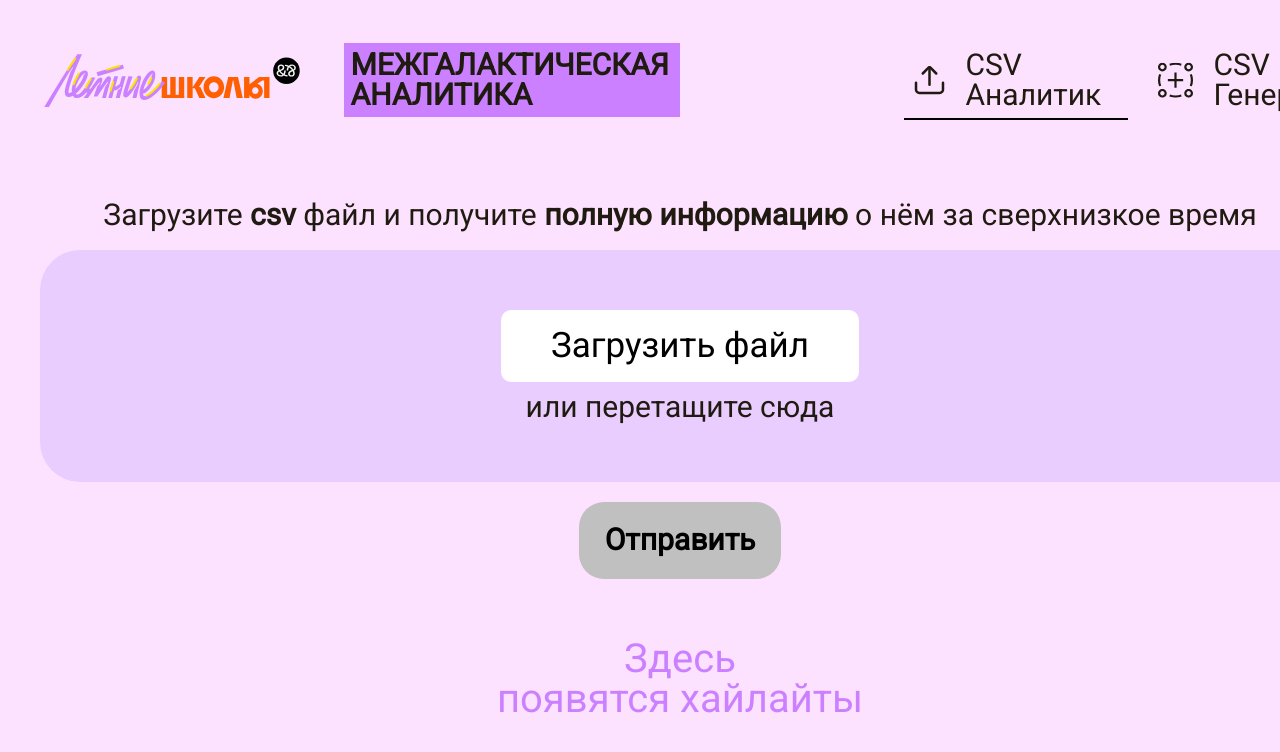
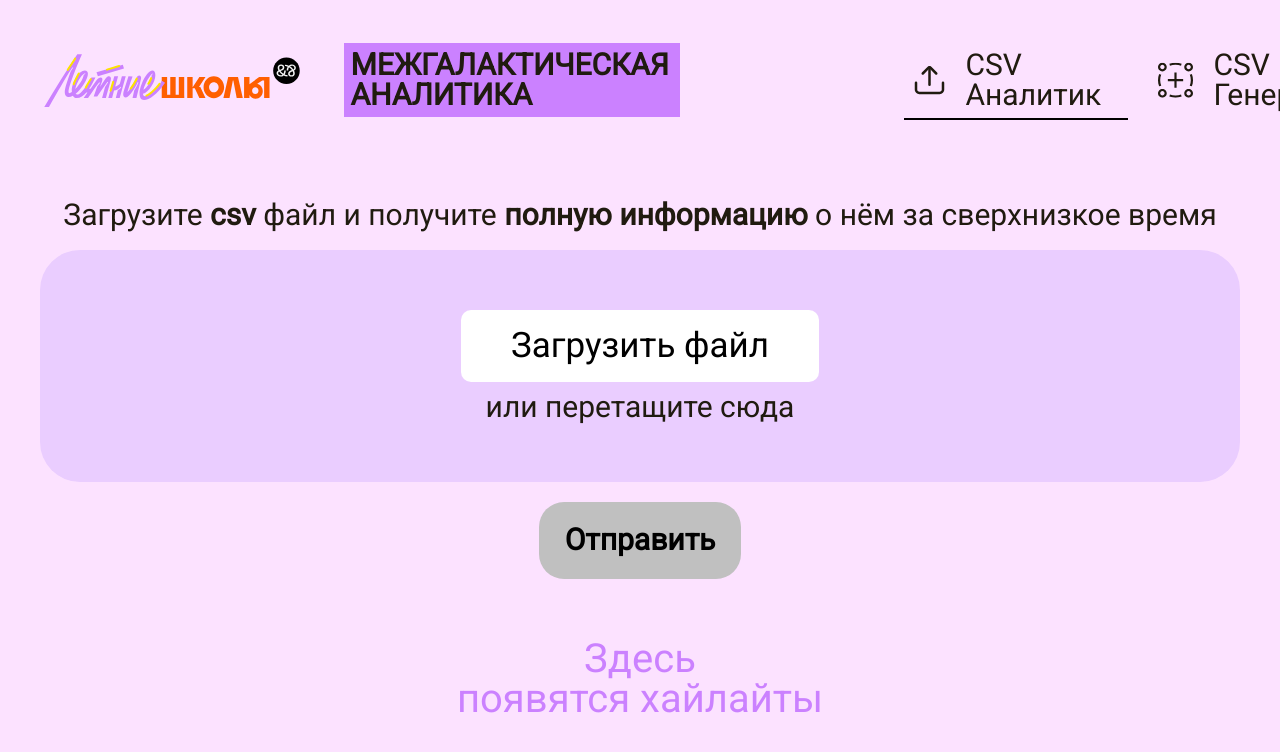
Before and after one commit to DKMFzF/shri-react-homework, a React (Vite) app: page / in a window 1280 px wide. Shown: the top 752 px of the page. Built offline with nearby package versions, Linux system fonts and the light colour scheme.

Commit message:
fix: display height for common-page

```diff
--- a/src/app/App-Layout/AppLayout.tsx
+++ b/src/app/App-Layout/AppLayout.tsx
@@ -8,9 +8,7 @@ export const AppLayout = () => {
   return (
     <CommonPage>
       <HeaderUI />
-      <main id="main-content" style={{
-        height: 'calc(-140px + 100vh)',
-      }}>
+      <main id="main-content" style={{ height: 'calc(-140px + 100vh)' }}>
         <CommonSection>
           <Suspense fallback={null}>
             <Outlet />
--- a/src/components/ui/Analyst-Drag-And-Drop/AnalystDragAndDrop.module.css
+++ b/src/components/ui/Analyst-Drag-And-Drop/AnalystDragAndDrop.module.css
@@ -1,3 +1,5 @@
+@import url(../../../css/variables.css);
+
 .analyst-drag-and-drop__container {
   padding-block: 60px;
   width: 100%;
@@ -9,3 +11,16 @@
   background-color: rgba(234, 205, 255, 1);
   border-radius: 40px;
 }
+
+.analyst-drag-and-drop__container {
+  position: relative;
+  transition: all 0.3s ease;
+}
+
+.analyst-drag-and-drop__container_dragging {
+  background-color: var(--color-access);
+}
+
+.analyst-drag-and-drop__file-input {
+  display: none;
+}
--- a/src/components/ui/Analyst-Drag-And-Drop/AnalystDragAndDrop.tsx
+++ b/src/components/ui/Analyst-Drag-And-Drop/AnalystDragAndDrop.tsx
@@ -1,13 +1,73 @@
+import { useState, useRef, useCallback } from "react";
 import { ButtonUpload } from "../";
 import styles from "./AnalystDragAndDrop.module.css";
 
 export const AnalystDragAndDrop = () => {
+  const [isDragging, setIsDragging] = useState(false);
+  const fileInputRef = useRef<HTMLInputElement>(null);
+
+  // Обработчик клика на кнопку (открывает диалог выбора файла)
+  const handleButtonClick = () => {
+    fileInputRef.current?.click();
+  };
+
+  // Обработчик выбора файла
+  const handleFileChange = (e: React.ChangeEvent<HTMLInputElement>) => {
+    const files = e.target.files;
+    if (files && files.length > 0) {
+      processFiles(files);
+    }
+  };
+
+  // Обработчик событий перетаскивания
+  const handleDrag = useCallback((e: React.DragEvent<HTMLDivElement>) => {
+    e.preventDefault();
+    e.stopPropagation();
+
+    if (e.type === "dragenter" || e.type === "dragover") {
+      setIsDragging(true);
+    } else if (e.type === "dragleave") {
+      setIsDragging(false);
+    }
+  }, []);
+
+  // Обработчик сброса файлов
+  const handleDrop = useCallback((e: React.DragEvent<HTMLDivElement>) => {
+    e.preventDefault();
+    e.stopPropagation();
+    setIsDragging(false);
+
+    const files = e.dataTransfer.files;
+    if (files && files.length > 0) {
+      processFiles(files);
+    }
+  }, []);
+
+  // Обработка загруженных файлов
+  const processFiles = (files: FileList) => {
+    console.log("Загружены файлы:", Array.from(files));
+    // Здесь можно добавить логику обработки файлов
+    // Например, загрузку на сервер или парсинг
+  };
+
   return (
-    <>
-      <div className={styles["analyst-drag-and-drop__container"]}>
-        <ButtonUpload>Загрузить файл</ButtonUpload>
-        <span>или перетащите сюда</span>
-      </div>
-    </>
+    <div
+      className={`${styles["analyst-drag-and-drop__container"]} ${
+        isDragging ? styles["analyst-drag-and-drop__container_dragging"] : ""
+      }`}
+      onDragEnter={handleDrag}
+      onDragOver={handleDrag}
+      onDragLeave={handleDrag}
+      onDrop={handleDrop}
+    >
+      <input
+        type="file"
+        ref={fileInputRef}
+        onChange={handleFileChange}
+        className={styles["analyst-drag-and-drop__file-input"]}
+      />
+      <ButtonUpload onClick={handleButtonClick}>Загрузить файл</ButtonUpload>
+      <span>или перетащите сюда</span>
+    </div>
   );
 };
--- a/src/components/ui/Button-Upload/ButtonUpload.tsx
+++ b/src/components/ui/Button-Upload/ButtonUpload.tsx
@@ -3,9 +3,10 @@ import styles from './ButtonUpload.module.css';
 
 export const ButtonUpload = ({
   children,
-}: ButtonUploadProps) => {
+  onClick,
+}: ButtonUploadProps & { onClick?: () => void }) => {
   return (
-    <button className={styles['button-upload']}>
+    <button className={styles['button-upload']} onClick={onClick}>
       {children}
     </button>
   );
--- a/src/index.css
+++ b/src/index.css
@@ -4,4 +4,5 @@
   font-family: var(--font-family);
   color: var(--font-color-default);
   font-size: var(--font-size-standart-text-m);
+  background-color: var(--color-default-bg);
 }
--- a/src/pages/Analyst-Page/AnalystPage.tsx
+++ b/src/pages/Analyst-Page/AnalystPage.tsx
@@ -15,6 +15,7 @@ export const AnalystPage = () => {
           о нём за сверхнизкое время
         </span>
         <AnalystDragAndDrop />
+
         <Button type="send" isActive>
           Отправить
         </Button>
--- a/src/pages/Common-Page/CommonPage.module.css
+++ b/src/pages/Common-Page/CommonPage.module.css
@@ -2,7 +2,6 @@
 
 .common-page {
   min-height: 100vh;
-  display: flex;
   background-color: var(--color-default-bg);
 }
 
@@ -11,5 +10,4 @@
 
   margin-inline: var(--indent-common-page);
   padding-block: var(--indent-common-page);
-  width: 100%;
 }
```
